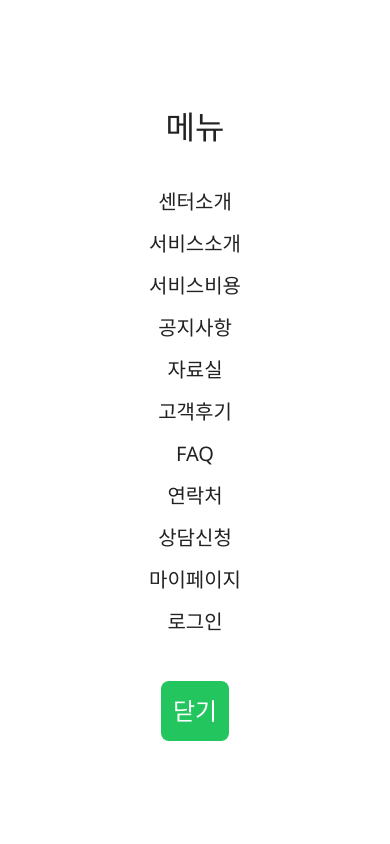
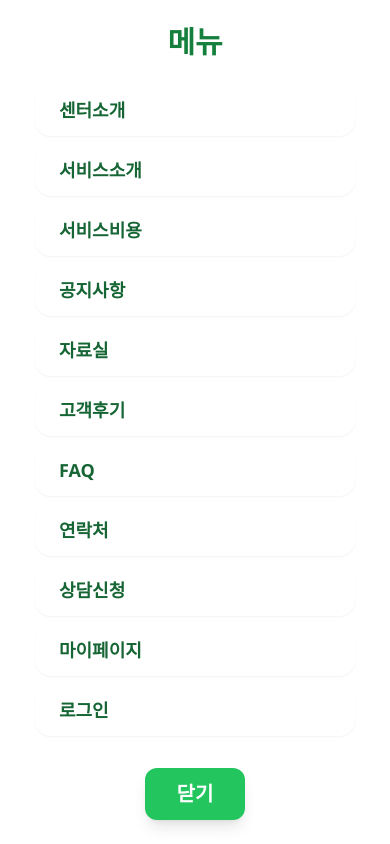
Before and after one commit to mxten777/mvp_project_18, a React (Vite) app: page / in a window 390 px wide. Both pictures are taken after a click on the button "메뉴 열기". Shown: the top 844 px of the page. Built offline with nearby package versions, Linux system fonts and the light colour scheme.

Commit message:
Fix: Header.tsx 문법 오류(중복 return) 제거 및 햄버거 버튼 구조 최종 안정화

```diff
--- a/src/components/Header.tsx
+++ b/src/components/Header.tsx
@@ -1,10 +1,23 @@
 
 
-import React, { useState } from "react";
+import React, { useState, useEffect } from "react";
 import { Link } from "react-router-dom";
+import { createPortal } from "react-dom";
 
 const Header: React.FC = () => {
   const [open, setOpen] = useState(false);
+
+  // 모바일 메뉴 오픈 시 body 스크롤 차단
+  useEffect(() => {
+    if (open) {
+      document.body.classList.add('overflow-hidden');
+    } else {
+      document.body.classList.remove('overflow-hidden');
+    }
+    return () => {
+      document.body.classList.remove('overflow-hidden');
+    };
+  }, [open]);
     const menuItems = [
       { to: "/about", label: "센터소개" },
       { to: "/services", label: "서비스소개" },
@@ -17,26 +30,39 @@ const Header: React.FC = () => {
       { to: "/apply", label: "상담신청" },
       { to: "/mypage", label: "마이페이지" },
       { to: "/login", label: "로그인" },
-  ];
+  ]; // Closing bracket and semicolon added
   return (
-    <header style={{padding: 16, background: '#f0fdf4', borderBottom: '2px solid #22c55e'}}>
-      <span style={{fontWeight: 'bold', fontSize: 20}}>테스트 헤더</span>
-      <button style={{marginLeft: 16, fontSize: 24}} onClick={() => setOpen(true)}>☰</button>
-      {open && (
-        <div style={{position: 'fixed', top: 0, left: 0, width: '100vw', height: '100vh', background: '#fff', zIndex: 9999, display: 'flex', flexDirection: 'column', alignItems: 'center', justifyContent: 'center'}}>
-          <div style={{fontSize: 32, marginBottom: 24}}>메뉴</div>
-          <ul style={{listStyle: 'none', padding: 0, margin: 0, marginBottom: 32}}>
+    <header className="w-full bg-gradient-to-r from-green-50 via-white to-green-100 shadow-2xl sticky top-0 z-50 border-b-4 border-green-200/70 backdrop-blur-md/60 px-4 py-3 flex items-center justify-between">
+      <span className="text-2xl font-extrabold tracking-tight text-green-700 drop-shadow-lg" style={{letterSpacing: '0.03em', textShadow:'0 2px 8px #bbf7d0', fontFamily:'Apple SD Gothic Neo, Malgun Gothic, Segoe UI, Arial, sans-serif'}}>테스트 헤더</span>
+      {/* 모바일에서만 햄버거/메뉴/닫기 렌더 */}
+      <button
+        className="block md:hidden z-[99999] pointer-events-auto p-3 ml-2 rounded-full bg-white/90 shadow border border-green-200 text-3xl font-extrabold text-green-700 focus:outline-none focus:ring-2 focus:ring-green-400 active:bg-green-50 transition-all duration-150"
+        style={{ position: 'relative' }}
+        onClick={() => setOpen(true)}
+        aria-label="메뉴 열기"
+      >
+        ☰
+      </button>
+      {open && createPortal(
+        <div className="fixed inset-0 z-[9999] flex flex-col items-center justify-center bg-white animate-fadein md:hidden" style={{fontFamily:'Apple SD Gothic Neo, Malgun Gothic, Segoe UI, Arial, sans-serif'}}>
+          <div className="text-3xl font-extrabold text-green-700 mb-6">메뉴</div>
+          <ul className="flex flex-col gap-2 mb-8 w-full max-w-xs mx-auto">
             {menuItems.map((item) => (
-              <li key={item.to} style={{fontSize: 20, margin: '12px 0', textAlign: 'center'}}>
-                <Link to={item.to} style={{color: '#222', textDecoration: 'none'}} onClick={() => setOpen(false)}>{item.label}</Link>
+              <li key={item.to} className="w-full">
+                <Link to={item.to} onClick={() => setOpen(false)}
+                  className="block w-full px-6 py-3 rounded-2xl text-lg font-semibold text-green-800 hover:bg-green-200 hover:text-green-900 transition-all duration-200 whitespace-nowrap overflow-hidden text-ellipsis focus:outline-none focus:ring-2 focus:ring-green-400 shadow-sm"
+                  style={{fontFamily:'Apple SD Gothic Neo, Malgun Gothic, Segoe UI, Arial, sans-serif', textDecoration: 'none', borderBottom: 'none'}}>
+                  {item.label}
+                </Link>
               </li>
             ))}
           </ul>
-          <button style={{fontSize: 24, padding: 12, background: '#22c55e', color: '#fff', border: 'none', borderRadius: 8}} onClick={() => setOpen(false)}>닫기</button>
-        </div>
+          <button className="px-8 py-3 rounded-xl bg-green-500 hover:bg-green-600 text-white text-xl font-bold shadow-lg focus:outline-none focus:ring-2 focus:ring-green-400 transition-all duration-150" onClick={() => setOpen(false)}>닫기</button>
+        </div>,
+        document.body
       )}
     </header>
   );
-};
+}
 
 export default Header;
```
Also changed, not shown: 1 other file (tests, documents, lock files or other folders). Lines whose indentation alone changed are shown as unchanged.
